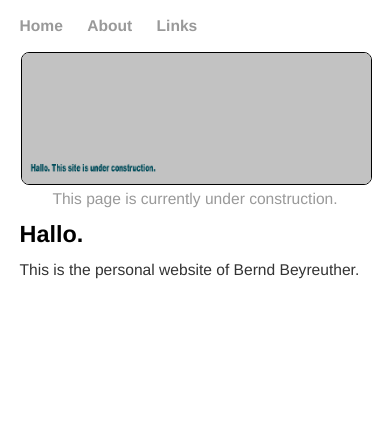
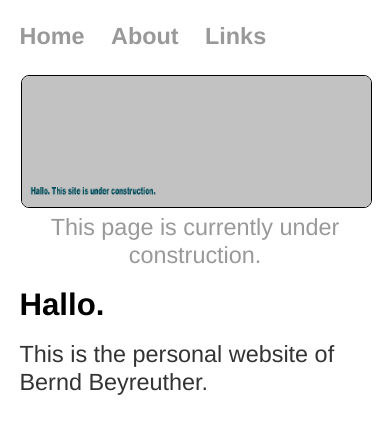
Before and after one commit to gebirgsbernd/gebirgsbernd.github.io, a Jekyll site: the page built from index.html, in a window 390 px wide. Shown: the top 434 px of the page. Built offline with Jekyll 4.4.1, drawn with Linux system fonts in a browser that asks for light colours.

Commit message:
Mobile Auflösung noch etwas größer.

```diff
--- a/css/main.css
+++ b/css/main.css
@@ -17,13 +17,13 @@
 @media screen and (max-width: 600px) {
     body {
         font-family:'Helvetica', 'Arial', 'Sans-Serif';
-        font-size: 4vw;
-        line-height: 5vw;
+        font-size: 6vw;
+        line-height: 7vw;
         margin: 1px auto;
         width: 90%;
     }
     h1 {
-        font-size: 6vw;
+        font-size: 8vw;
         font-family:'Helvetica', 'Arial', 'Sans-Serif';
     }
 }
```
